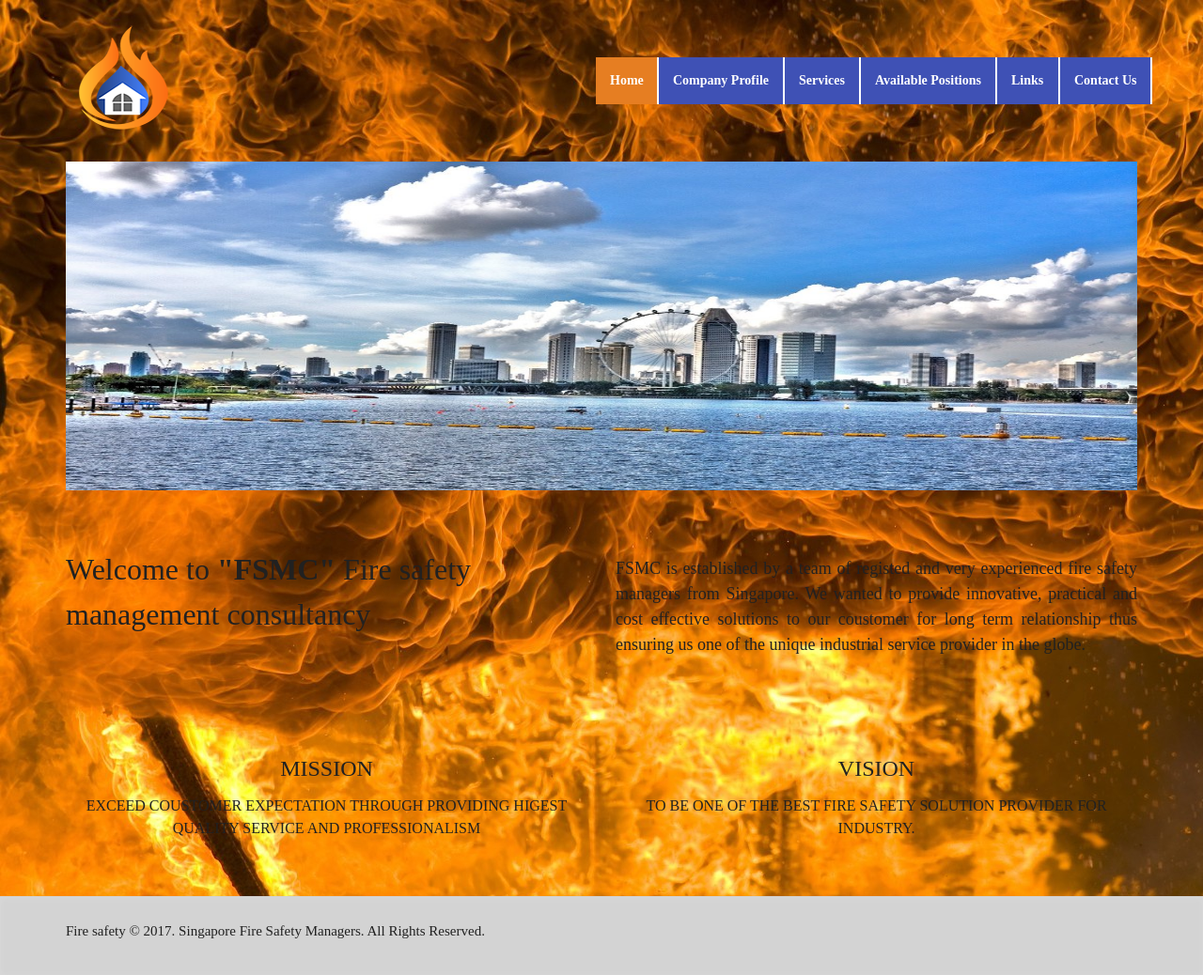
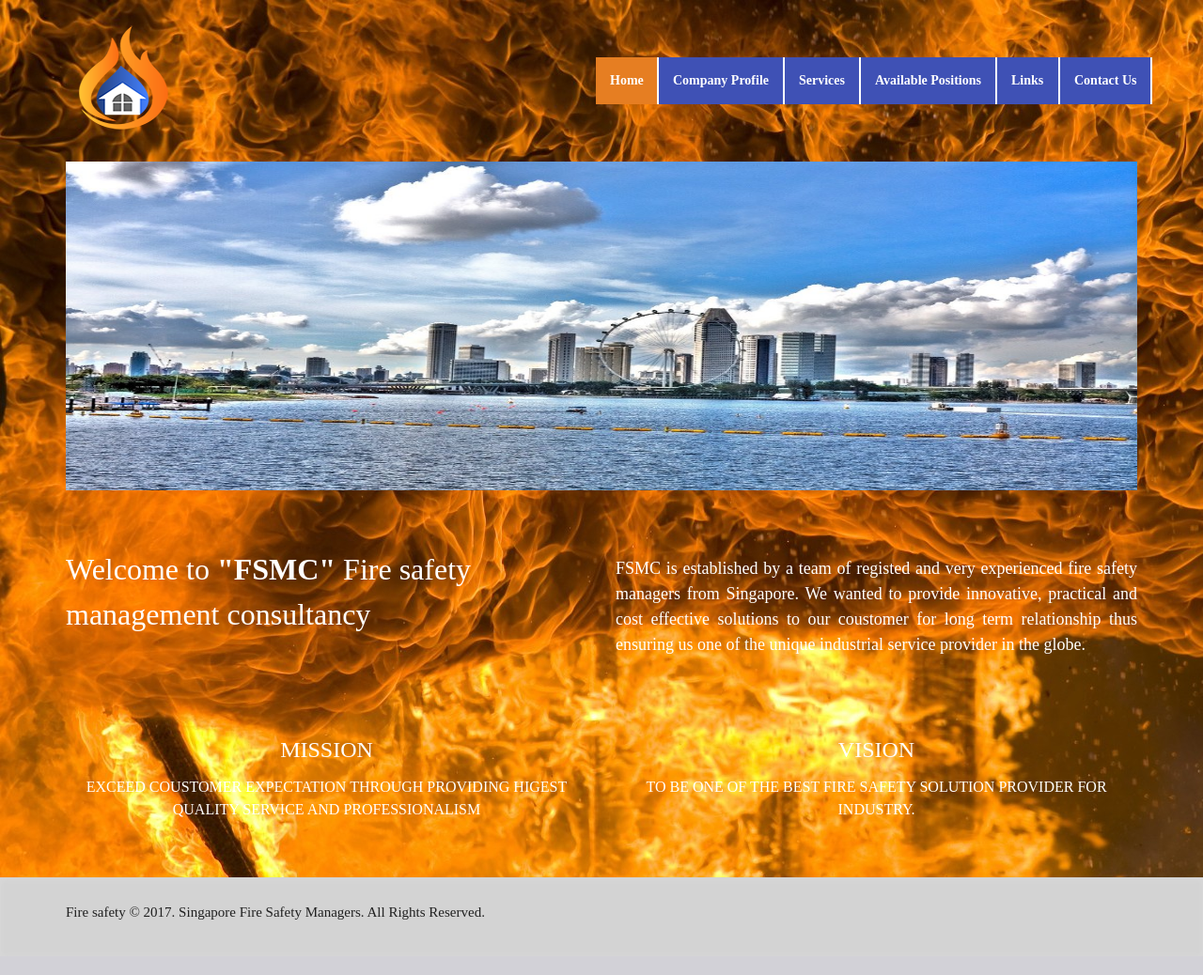
Before and after one commit to bdlions/firesafety, a PHP site: page / in a window 1280 px wide. Shown: the whole page at 94% size. After the commit the page ends 979 px from the top, so only its background shows below. Run offline with PHP 8.4, Linux system fonts and the light colour scheme.

Commit message:
background image fixing

```diff
--- a/css/custom.css
+++ b/css/custom.css
@@ -13,20 +13,25 @@
 html, body {
     font-family: 'robotolight';
     height: 100%;
-    color: #212121;
+    color: #fff;
     font-size: 15px;
     line-height: 150%;
     margin: 0;
     padding: 0;
 }
+body{
+    background: url("../images/fire.jpg");
+    /*background-repeat: no-repeat;*/
+    background-size: auto auto;
+    height: 100%;
+    /*    background: url("../images/fire.jpg") no-repeat scroll 0 0;
+        background-size: 100% 100%;
+        height: 100%; */
 
+}
 .wrapper {
     min-height: 100%;
     margin-bottom: -60px;
-}
-body{
-    background: url("../images/fire.jpg") no-repeat scroll 0 0;
-    background-size: auto auto;
 }
 .footer,
 .push {
@@ -204,7 +209,7 @@
     line-height: 150%;
 }
 .welcome-note,.welcome-para{
-    color: #212121;
+    color: #fff;
 }
 .mission-text, .vision-text{
     font-size: 16px;
@@ -286,6 +291,9 @@
     .navbar-collapse-custom{
         float: right!important;
     }
+    .mission-vision{
+        margin-bottom: 50px;
+    }
 }
 @media (min-width : 992px) and (max-width : 1199px) {
     .home-layout-bg{
@@ -301,6 +309,9 @@
     .navbar-collapse-custom{
         float: right!important;
     }
+    .mission-vision{
+        margin-bottom: 50px;
+    }
 }
 @media (min-width : 1200px) {
     .home-layout-bg{
@@ -315,6 +326,9 @@
     }
     .navbar-collapse-custom{
         float: right!important;
+    }
+    .mission-vision{
+        margin-bottom: 50px;
     }
 }
 .fade-timer-1st{
@@ -361,7 +375,7 @@
 }
 .fade-timer-8th{
     visibility: visible;
-     -webkit-animation-delay: 1.6s;
+    -webkit-animation-delay: 1.6s;
     -moz-animation-delay: 1.6s;
     animation-delay: 1.6s;
 }
--- a/index.php
+++ b/index.php
@@ -27,7 +27,7 @@
                 <div class="container">
                     <div class="row margin-top-bottom-10px">
                         <div class="col-xs-12 col-sm-4 col-md-4 col-lg-5">
-                            <a href="index.php"><img class="img-responsive margin-top-bottom-10px" src="images/logo.png" alt="Logo"></a>
+                            <a href="index.html"><img class="img-responsive margin-top-bottom-10px" src="images/logo.png" alt="Logo"></a>
                         </div>
                         <div class="col-xs-12 col-sm-8 col-md-8 col-lg-7">
                             <nav class="navbar navbar-default header-navbar-custom margin-top-bottom-50px">
@@ -75,7 +75,7 @@
                 </div>
             </div>
             <div class="container">
-                <div class="row margin-top-20px">
+                <div class="row mission-vision">
                     <div class="col-xs-12 col-sm-6 col-md-6 col-lg-6 text-center">
                         <h3 class="wow fadeInUpBig" data-wow-duration="1s">MISSION</h3>
                         <p class="text-uppercase mission-text wow fadeInLeftBig" data-wow-duration="1s">EXCEED COUSTOMER EXPECTATION THROUGH PROVIDING HIGEST QUALITY SERVICE AND PROFESSIONALISM</p>
@@ -89,7 +89,7 @@
             <div class="push"></div>
         </div>
         <footer class="footer">
-            <div class="footer-wrapper margin-top-50px">
+            <div class="footer-wrapper">
                 <div class="container">
                     <div class="row margin-top-bottom-25px">
                         <div class="col-xs-12 col-sm-12 col-md-12 col-lg-12">
```
